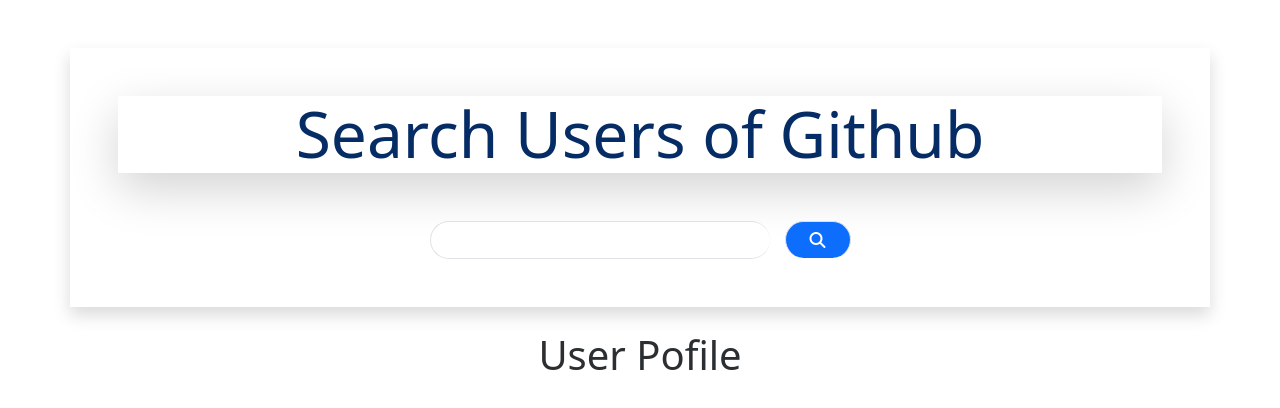
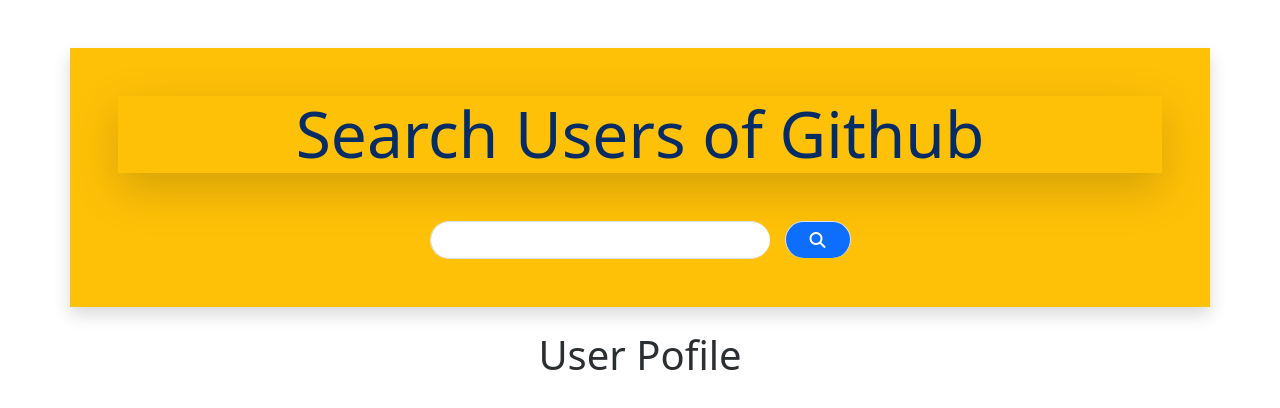
Before and after one commit to GORKEM1986/Github-Profiles, a plain HTML site: page index.html in a window 1280 px wide. Drawn offline with nearby package versions, Linux system fonts and the light colour scheme.

Commit message:
bg degisti

```diff
--- a/index.html
+++ b/index.html
@@ -22,7 +22,7 @@
 
   <body>
     <!-- search container -->
-    <div class="container shadow p-5 mt-5">
+    <div class="container shadow p-5 mt-5 text-bg-warning">
       <h1 class="display-3 text-center mb-5 text-primary-emphasis shadow-lg">
         Search Users of Github
       </h1>
```
